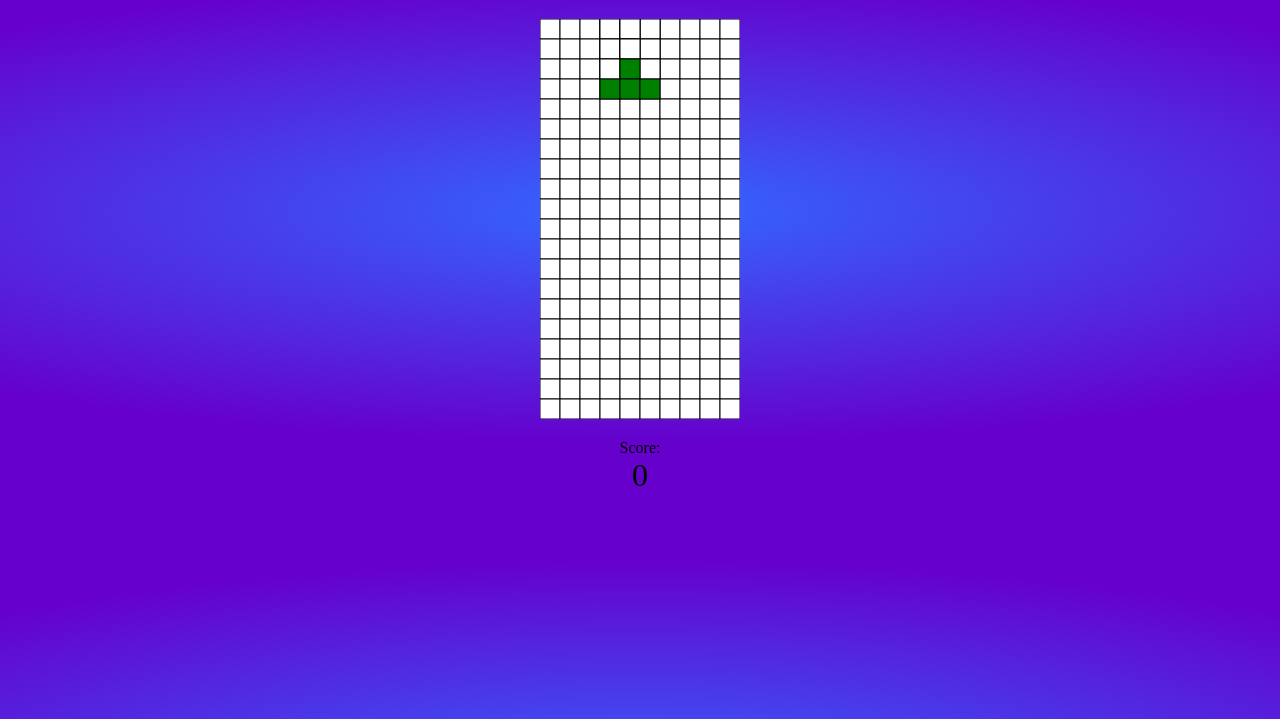
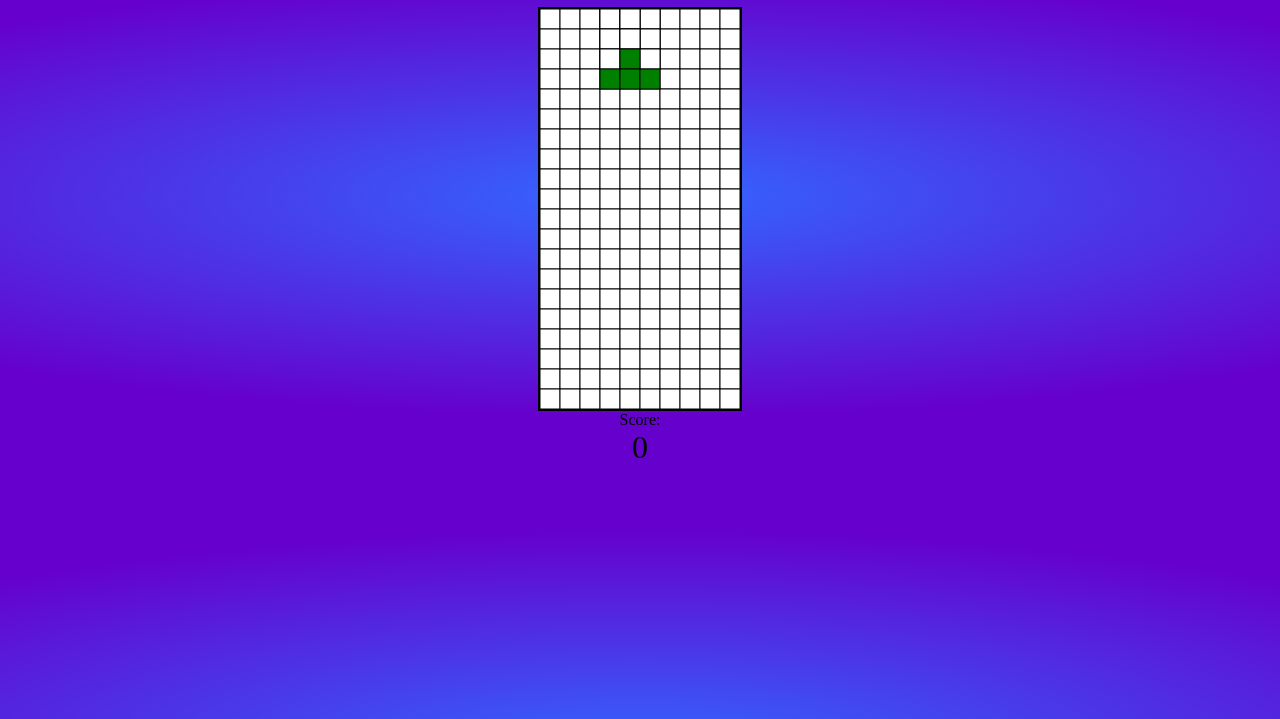
Before and after one commit to JordanAlexander22/TetrisJs, a plain HTML site: page index.html in a window 1280 px wide. Shown: the part 81-800 px from the top of the page. Drawn offline with Linux system fonts and the light colour scheme; a web font is replaced by a local one.

Commit message:
added border to canvas and fixed game over

```diff
--- a/index.css
+++ b/index.css
@@ -26,7 +26,7 @@ body{
 .gameView canvas {
     margin: 0 auto;
     display:block;
-    padding: 20px;
+    border: 2.5px solid black
 }
 
 .game-over {
@@ -39,6 +39,8 @@ body{
     border-radius: 10px;
     text-align: center;
     animation: pop-in 1s;
+    left: 38%;
+    margin-top: 10%;
   }
 
   .btn {
@@ -55,3 +57,9 @@ body{
     padding: 10px 40px;
     font: 14px sans-serif;
   }
+
+  .wrap {
+    display: flex;
+    flex-direction: column;
+    height: -120%;
+  }
--- a/index.html
+++ b/index.html
@@ -5,6 +5,7 @@
        <link href="index.css" rel="stylesheet" type="text/css"> <link rel="stylesheet" href="https://fonts.googleapis.com/css?family=Sofia">
     </head>
 <body>
+    <div class="wrap">
     <div class="gameView">
     <h1>Jordan's Javascript Tetris</h1>
     <canvas id= "Tetris" width= "200" height="400" ></canvas>
@@ -17,6 +18,7 @@
         <h2>You lost the game</h2>
         <button class="btn" onclick="window.location.reload()">Restart</button>
       </div>
+    </div>
     <script src= "tetrominoes.js"></script>
     <script src= "tetris.js"></script>
 </body>
```
